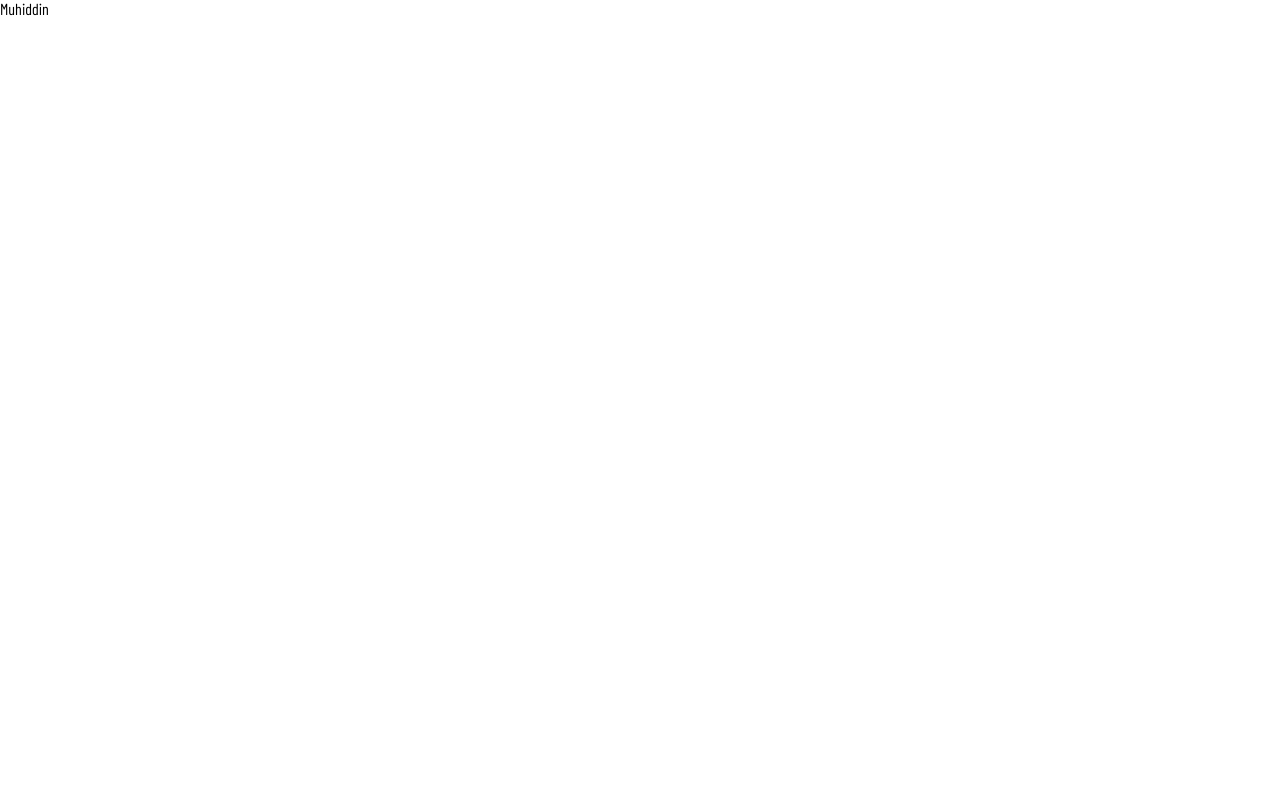
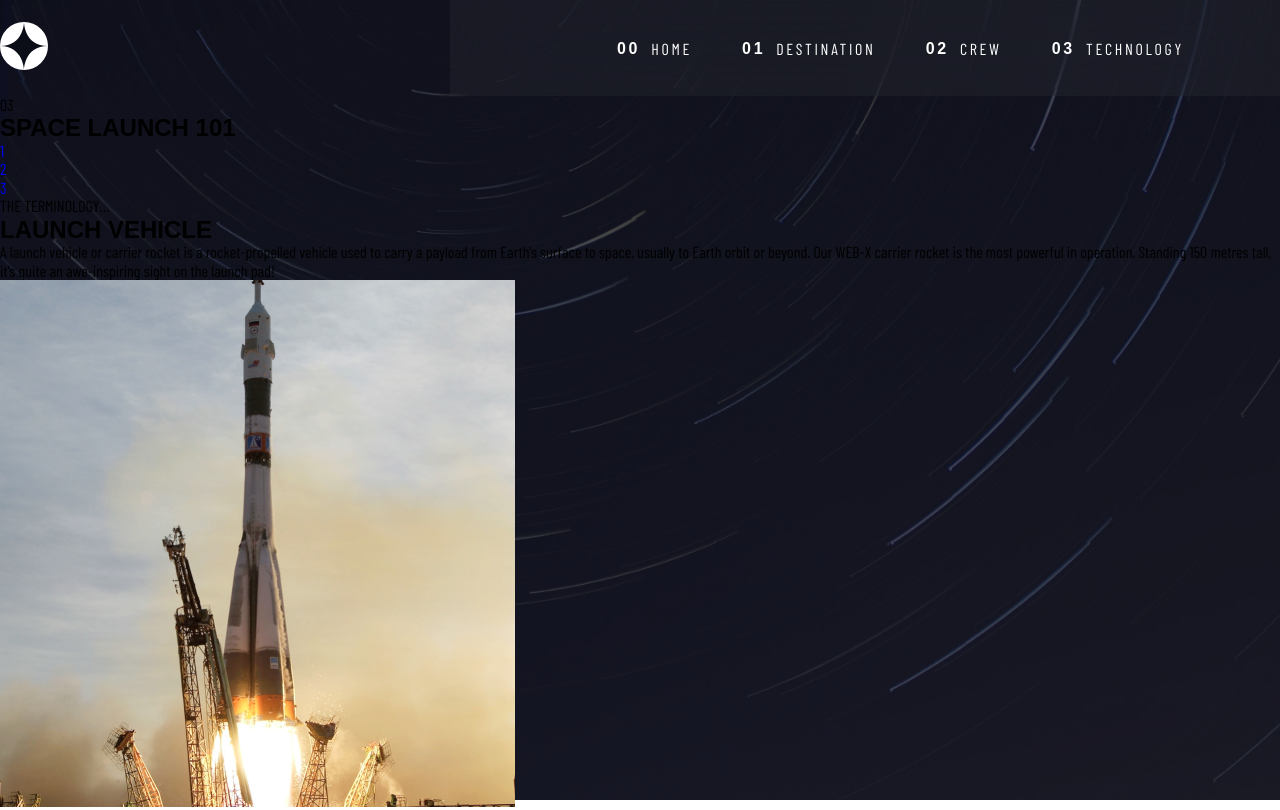
Before and after one commit to Nurbeko3/Moon-N49, a plain HTML site: page technology.html in a window 1280 px wide. Drawn offline with Linux system fonts and the light colour scheme; a web font is replaced by a local one.

Commit message:
add technology header part1

```diff
--- a/scss/blocks/_Muhiddin.scss
+++ b/scss/blocks/_Muhiddin.scss
@@ -0,0 +1,68 @@
+.site-header{
+    background-image: url("../images/Bitmap.back.png");
+    background-repeat: no-repeat;
+    background-size: 100%;
+}
+.header {
+}
+.header__wrapper {
+    display: flex;
+    align-items: center;
+    justify-content: space-between;
+}
+.header__navbar {
+    max-width: 830px;
+    padding: 39px 123px 38px 167px;
+    background: rgba(255, 255, 255, 0.04);
+    backdrop-filter: blur(40.774227142333984px);
+}
+.header__list {
+    display: flex;
+    align-items: center;
+    justify-content: space-between;
+    gap: 50px;
+}
+.header__item {
+    display: flex;
+    align-items: center;
+    justify-content: space-between;
+    gap: 11px;
+}
+.header__link-text {
+    color: #FFF;
+    font-size: 16px;
+    font-style: normal;
+    font-weight: 700;
+    line-height: normal;
+    letter-spacing: 2.7px;
+}
+.header__link {
+    color: #FFF;
+    font-size: 16px;
+    font-style: normal;
+    font-weight: 400;
+    line-height: normal;
+    letter-spacing: 2.7px;
+}
+.header__page-title {
+}
+.header__page-number {
+}
+.about {
+}
+.about__link {
+}
+.about__list {
+}
+.about__item {
+}
+.about__text-wrapper {
+}
+.about__text {
+}
+.about__title {
+}
+.about__text-more {
+}
+.about__content {
+}
--- a/scss/main.scss
+++ b/scss/main.scss
@@ -5,4 +5,4 @@
 @import "fonts";
 @import "normalize";
 @import "visually-hidden";
-@import "./blocks/blocks"
+@import "./blocks/blocks";
--- a/technology.html
+++ b/technology.html
@@ -11,32 +11,62 @@
     <header class="site-header">
         <div class="container">
             <div class="header">
-                Muhiddin
+                <div class="header__wrapper">
+                    <a href="#">
+                        <img src="./images/Group 2.svg" alt="Icon" width="48" height="48">
+                    </a>
+                    <nav class="header__navbar">
+                        <ul class="header__list">
+                            <li class="header__item">
+                                <p class="header__link-text">00</p>
+                                <a href="./index.html" class="header__link">HOME</a>
+                            </li>
+                            <li class="header__item">
+                                <p class="header__link-text">01</p>
+                                <a href="./destination.html" class="header__link">DESTINATION</a>
+                            </li>
+                            <li class="header__item">
+                                <p class="header__link-text">02</p>
+                                <a href="./crew.html" class="header__link">CREW</a>
+                            </li>
+                            <li class="header__item">
+                                <p class="header__link-text">03</p>
+                                <a href="./technology.html" class="header__link">TECHNOLOGY</a>
+                            </li>
+                        </ul>
+                    </nav>
+                </div>
+                <div class="header__page-title">
+                    <p class="header__page-number">03</p>
+                    <h2 class="header__page-title">SPACE LAUNCH 101</h2>
+                </div>
+                <div class="header__about-wrapper about">
+                    <div class="about__link">
+                        <ul class="about__list">
+                            <li class="about__item">
+                                <a href="#">1</a>
+                            </li>
+                            <li class="about__item">
+                                <a href="./texnologiya2.html">2</a>
+                            </li>
+                            <li class="about__item">
+                                <a href="#">3</a>
+                            </li>
+                        </ul>
+                    </div>
+                    <div class="about__text-wrapper">
+                        <p class="about__text">THE TERMINOLOGY…</p>
+                        <h2 class="about__title">LAUNCH VEHICLE</h2>
+                        <p class="about__text-more">A launch vehicle or carrier rocket is a rocket-propelled vehicle used to carry a payload from Earth's surface to space, usually to Earth orbit or beyond. Our WEB-X carrier rocket is the most powerful in operation. Standing 150 metres tall, it's quite an awe-inspiring sight on the launch pad!</p>
+                    </div>
+                    <div class="about__content">
+                        <img src="./images/Bitmap.png" alt="photo">
+                    </div>
+                </div>
             </div>
         </div>
     </header>
     <!-- Site Header end -->
 
-    <!-- Site Main start -->
-    <main class="site-main">
-        <section class="hero-section">
-            <div class="container">
-                <div class="hero">
-
-                </div>
-            </div>
-        </section>
-    </main>
-    <!-- Site Main end -->
-
-    <!-- Footer start -->
-    <footer class="site-footer">
-        <div class="container">
-            <div class="footer">
-
-            </div>
-        </div>
-    </footer>
-    <!-- Footer end -->
 </body>
 </html>
```
Also changed, not shown: css/main.css, images/Bitmap.back.png (added), images/Bitmap.png (added), images/Group 2.svg (added), images/Path.svg (added), 1 other file.
